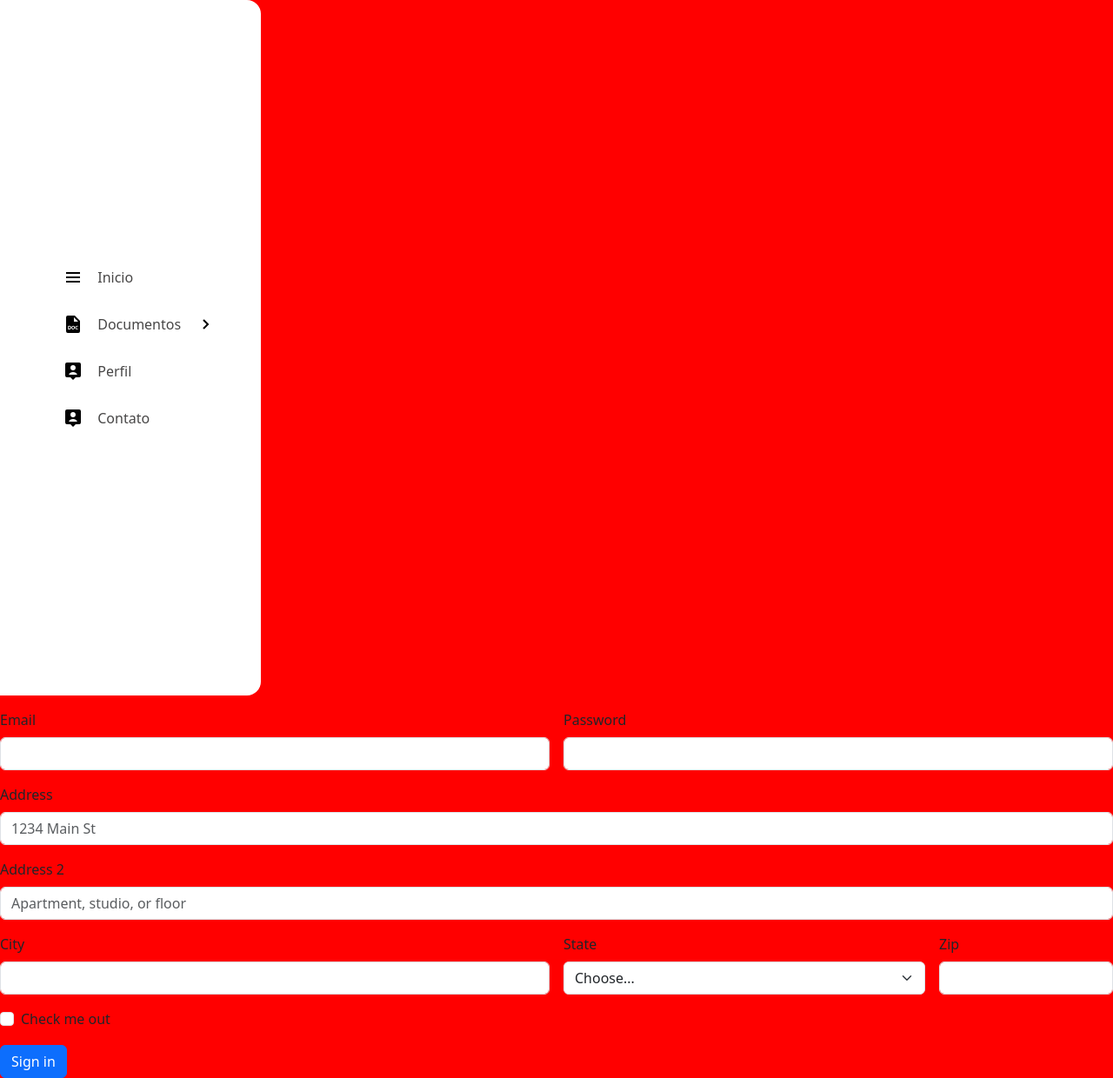
After one commit to denismedina08/SA-Bombeiro, a PHP site: page /PAGES/Cadastro.html in a window 1280 px wide. The commit adds this page. Shown: the whole page at 87% size. Run offline with PHP 8.4, Linux system fonts and the light colour scheme.

Commit message:
Grupol 1

```diff
--- /dev/null
+++ b/PAGES/Cadastro.html
@@ -0,0 +1,103 @@
+<!DOCTYPE html>
+<html lang="en">
+<head>
+    <meta charset="UTF-8">
+    <meta name="viewport" content="width=device-width, initial-scale=1.0">
+    <title>Login</title>
+    <link href="https://cdn.jsdelivr.net/npm/bootstrap@5.3.2/dist/css/bootstrap.min.css" rel="stylesheet" integrity="sha384-T3c6CoIi6uLrA9TneNEoa7RxnatzjcDSCmG1MXxSR1GAsXEV/Dwwykc2MPK8M2HN" crossorigin="anonymous">
+    <link rel="stylesheet" href="/STYLES/Login.css">
+    <link rel="icon" href="/IMG/logo_pequena.png">
+</head>
+<body>
+
+<!-- MENU -->
+
+    <nav class="nav">
+        <ul class="list">
+
+            <li class="list__item">
+                <div class="list__button">
+                    <img src="/Assets/Menu.svg" class="list__img" alt="list__img">
+                    <a href="#" class="nav__link">Inicio</a>
+                </div>
+            </li>
+
+            <li class="list__item list__item--click">
+                <div class="list__button list__button--click">
+                    <img src="/Assets/Docs.svg" class="list__img" alt="Docs__img">
+                    <a href="#" class="nav__link">Documentos</a>
+                    <img src="/Assets/Arrow.svg" class="list__arrow" alt="Arrow__img">
+                </div>
+
+                <ul class="list__show">
+                    <li class="list__inside">
+                        <a href="#" class=" nav__link nav__link--inside">Onichan</a>
+                    </li>
+
+                    <li class="list__inside">
+                        <a href="#" class=" nav__link nav__link--inside">Onichan</a>
+                    </li>
+                </ul>
+            </li>
+
+            <li class="list__item">
+                <div class="list__button list__button--click">
+                    <img src="/Assets/User.svg" class="list__img" alt="Profile__img">
+                    <a href="#" class="nav__link">Perfil</a>
+                </div>
+            </li>
+
+            <li class="list__item">
+                <div class="list__button list__button--click">
+                    <img src="/Assets/Profile.svg" class="list__img" alt="Contact__img">
+                    <a href="#" class="nav__link">Contato</a>
+                </div>
+            </li>
+        </ul>
+    </nav>
+    <form class="row g-3">
+        <div class="col-md-6">
+          <label for="inputEmail4" class="form-label">Email</label>
+          <input type="email" class="form-control" id="inputEmail4">
+        </div>
+        <div class="col-md-6">
+          <label for="inputPassword4" class="form-label">Password</label>
+          <input type="password" class="form-control" id="inputPassword4">
+        </div>
+        <div class="col-12">
+          <label for="inputAddress" class="form-label">Address</label>
+          <input type="text" class="form-control" id="inputAddress" placeholder="1234 Main St">
+        </div>
+        <div class="col-12">
+          <label for="inputAddress2" class="form-label">Address 2</label>
+          <input type="text" class="form-control" id="inputAddress2" placeholder="Apartment, studio, or floor">
+        </div>
+        <div class="col-md-6">
+          <label for="inputCity" class="form-label">City</label>
+          <input type="text" class="form-control" id="inputCity">
+        </div>
+        <div class="col-md-4">
+          <label for="inputState" class="form-label">State</label>
+          <select id="inputState" class="form-select">
+            <option selected>Choose...</option>
+            <option>...</option>
+          </select>
+        </div>
+        <div class="col-md-2">
+          <label for="inputZip" class="form-label">Zip</label>
+          <input type="text" class="form-control" id="inputZip">
+        </div>
+        <div class="col-12">
+          <div class="form-check">
+            <input class="form-check-input" type="checkbox" id="gridCheck">
+            <label class="form-check-label" for="gridCheck">
+              Check me out
+            </label>
+          </div>
+        </div>
+        <div class="col-12">
+          <button type="submit" class="btn btn-primary">Sign in</button>
+        </div>
+      </form>
+</body>
+</html>
--- /dev/null
+++ b/Projecto.txt
@@ -0,0 +1 @@
+Porta LIVE SERVER: http://127.0.0.1:5500/PAGES/Inicio.html
```
Also changed, not shown: PAGES/Contato.html (added, +11 -0 lines), PAGES/Inicio.html (+25 -10 lines), PAGES/Login.html (+18 -5 lines), PAGES/Suporte.html (added, +20 -0 lines), PAGES/Teste.html (+38 -1 lines), STYLES/Inicio.css (+7 -21 lines), STYLES/Suporte.css (added, +50 -0 lines), ASSETS/Profile.svg.
